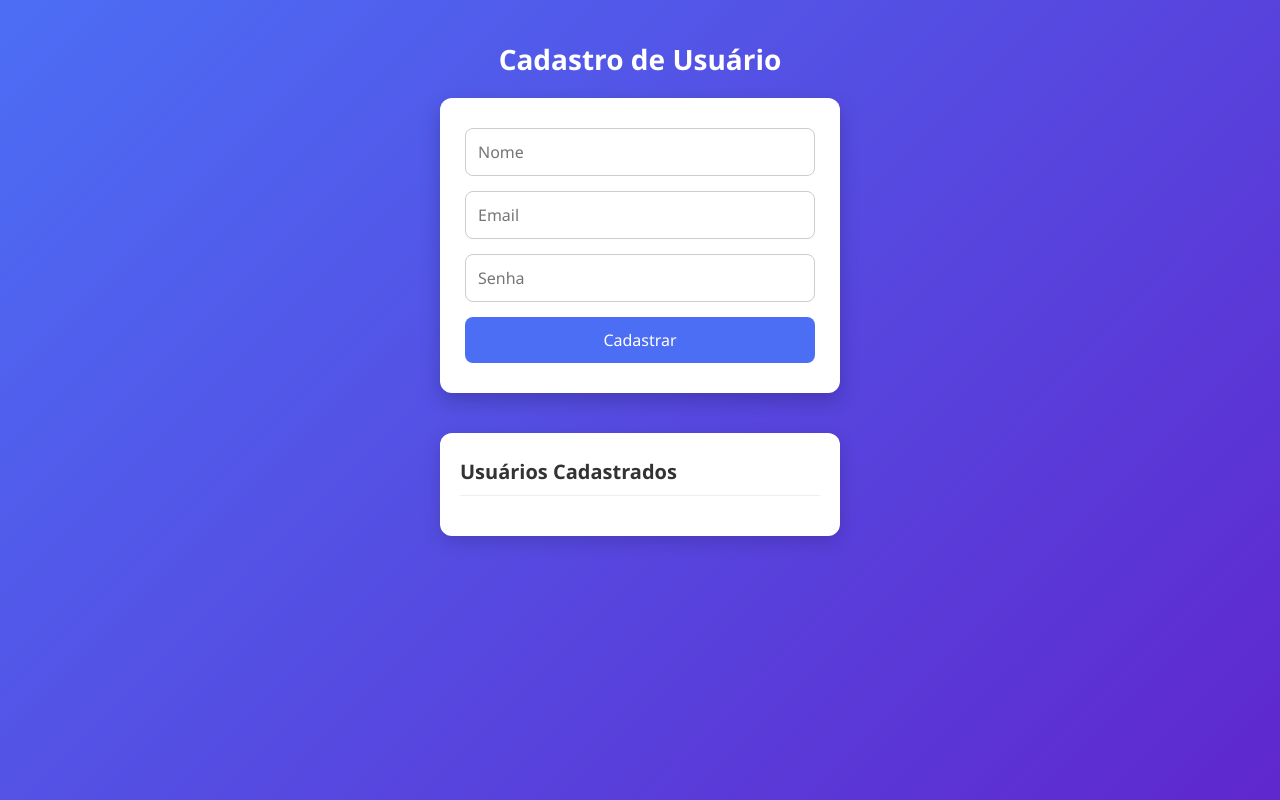
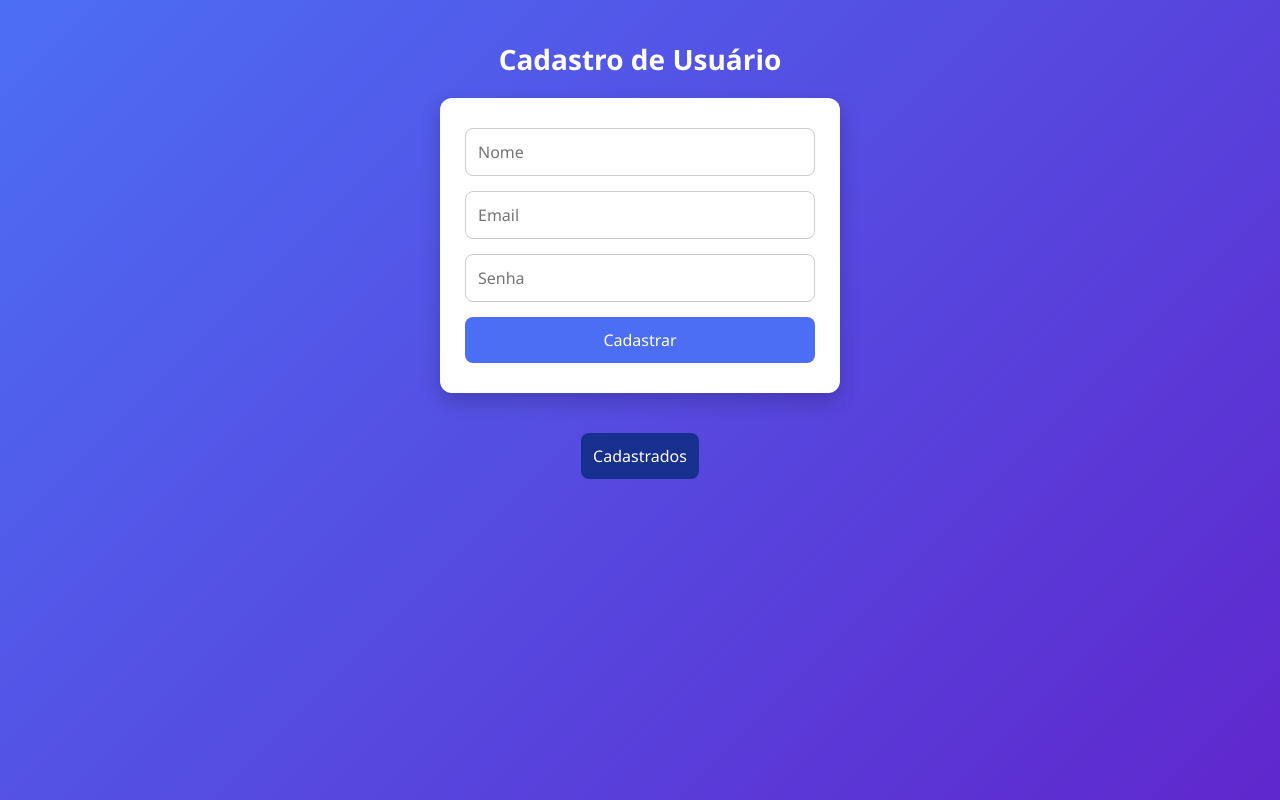
Before and after one commit to Arlenmarqs/LocalStorage, a plain HTML site: page index.html in a window 1280 px wide. Drawn offline with Linux system fonts and the light colour scheme.

Commit message:
att new page

```diff
--- a/index.html
+++ b/index.html
@@ -14,10 +14,7 @@
     <button type="submit">Cadastrar</button>
   </form>
 
-  <div id="usuarios">
-    <h3>Usuários Cadastrados</h3>
-    <div id="listaUsuarios"></div>
-  </div>
+    <button id="cadastradosButton" onclick="window.location.href = 'cadastrados.html';"> Cadastrados </button>
 
   <script src="script.js"></script>
 </body>
--- a/script.js
+++ b/script.js
@@ -2,8 +2,8 @@ document.addEventListener('DOMContentLoaded', () => {
   const form = document.getElementById('formCadastro');
   const listaUsuarios = document.getElementById('listaUsuarios');
 
+  if (form) {
     exibirUsuarios();
-
     form.addEventListener('submit', function (e) {
       e.preventDefault();
 
@@ -17,7 +17,6 @@ document.addEventListener('DOMContentLoaded', () => {
       }
 
       const usuario = { nome, email, senha };
-
       let usuarios = JSON.parse(localStorage.getItem('usuarios')) || [];
 
       const jaExiste = usuarios.some(u => u.email === email);
@@ -32,6 +31,11 @@ document.addEventListener('DOMContentLoaded', () => {
       form.reset();
       exibirUsuarios();
     });
+  }
+
+  if (listaUsuarios) {
+    exibirUsuarios();
+  }
 
   function exibirUsuarios() {
     const usuarios = JSON.parse(localStorage.getItem('usuarios')) || [];
@@ -48,7 +52,7 @@ document.addEventListener('DOMContentLoaded', () => {
     });
   }
 
-  window.removerUsuario = function(index) {
+  window.removerUsuario = function (index) {
     let usuarios = JSON.parse(localStorage.getItem('usuarios')) || [];
     usuarios.splice(index, 1);
     localStorage.setItem('usuarios', JSON.stringify(usuarios));
--- a/style.css
+++ b/style.css
@@ -85,3 +85,18 @@ form#formCadastro button:hover {
 #listaUsuarios div:last-child {
   border-bottom: none;
 }
+
+#cadastradosButton{
+  padding: 12px;
+  background-color: #172f8f;
+  color: white;
+  font-size: 16px;
+  border: none;
+  border-radius: 8px;
+  cursor: pointer;
+  transition: background-color 0.3s ease;
+}
+
+#cadastradosButton:hover {
+  background-color: #3b5bdb;
+}
```
Also changed, not shown: cadastrados.html (added, +17 -0 lines). Lines whose indentation alone changed are shown as unchanged.
